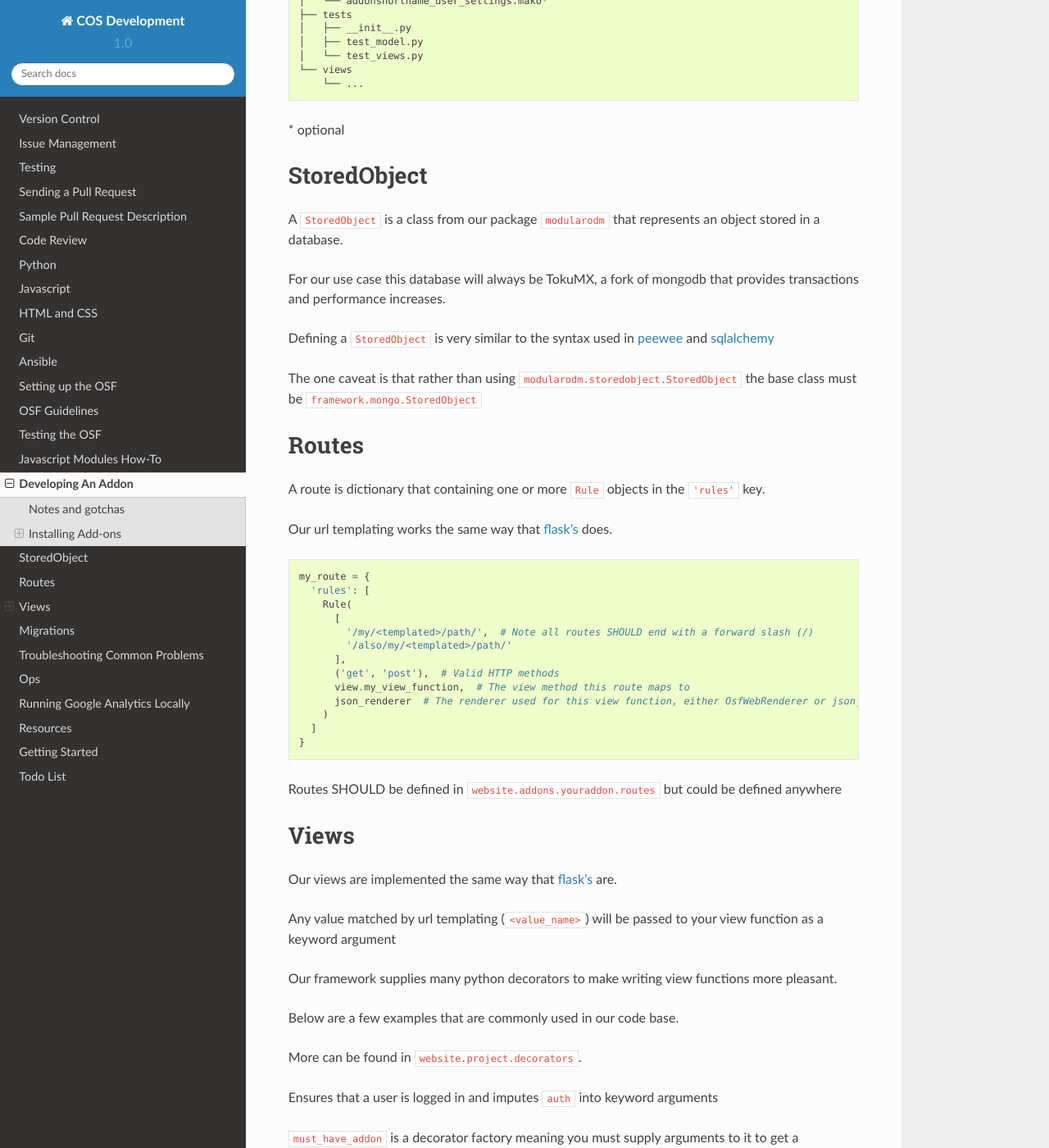
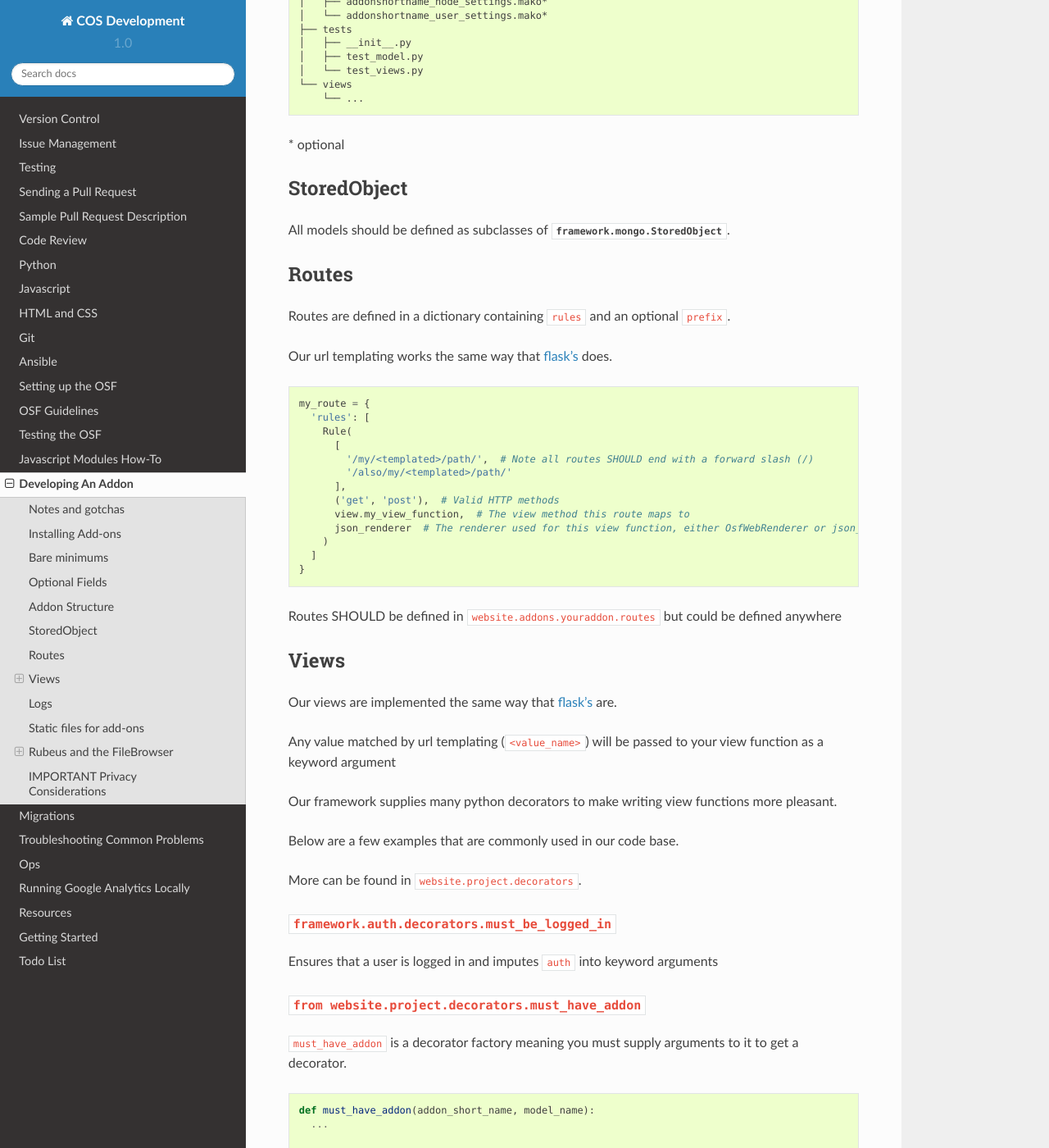
Before and after one commit to CenterForOpenScience/COSDev, a Sphinx documentation site: the page built from docs/osf/addons.rst, in a window 1280 px wide and 1400 px high, scrolled down 3197 px. Shown: the whole window at 82% size. Built offline with Sphinx 7.4.7 and the Read the Docs theme 2.0.0, drawn with Linux system fonts in a browser that asks for light colours; some of the changed text lies outside the part shown.

Commit message:
Better wording and formatting ala @sloria

```diff
--- a/docs/osf/addons.rst
+++ b/docs/osf/addons.rst
@@ -6,7 +6,7 @@
 Notes and gotchas
 *****************
 
-- The words SHALL, MUST, MAY, etc are to be interpreted as defined `here`_
+- The words SHALL, MUST, MAY, etc are to be interpreted as defined `here <https://tools.ietf.org/html/rfc2119>`_.
 - The add-on system is module based not class based
 - Everything you touch should be in the website/addons/ directory
 - You MUST NOT instantiate an `AddonSettings` object yourself
@@ -34,7 +34,7 @@
 
 
 Bare minimums
--------------
+*************
 
 -  ``__init__.py`` declares all views/models/routes/hooks for your add-on
 -  Your add-on MUST declare the following in its ``__init__.py``
@@ -97,7 +97,7 @@
    -  Deprecated field, define as empty dict (``{}``)
 
 Optional Fields
----------------
+***************
 
 Your add-on MAY define the following fields
 
@@ -128,7 +128,7 @@
 
 
 Addon Structure
-------------------
+***************
 
 An add-on SHOULD have the following folder structure
 
@@ -162,26 +162,15 @@
 \* optional
 
 StoredObject
-============
+************
 
-A ``StoredObject`` is a class from our package ``modularodm`` that
-represents an object stored in a database.
+All models should be defined as subclasses of `framework.mongo.StoredObject`.
 
-For our use case this database will always be TokuMX, a fork of mongodb
-that provides transactions and performance increases.
-
-Defining a ``StoredObject`` is very similar to the syntax used in
-`peewee`_ and `sqlalchemy`_
-
-The one caveat is that rather than using
-``modularodm.storedobject.StoredObject`` the base class must be
-``framework.mongo.StoredObject``
 
 Routes
-======
+******
 
-A route is dictionary that containing one or more ``Rule`` objects in
-the ``'rules'`` key.
+Routes are defined in a dictionary containing ``rules`` and an optional ``prefix``.
 
 Our url templating works the same way that `flask’s`_ does.
 
@@ -205,7 +194,7 @@
 could be defined anywhere
 
 Views
-=====
+*****
 
 Our views are implemented the same way that `flask’s`_ are.
 
@@ -277,7 +266,7 @@
 
 
 Static files for add-ons
-***********************
+************************
 
 .. todo:: Add detail.
 
@@ -334,28 +323,28 @@
 
 ::
 
-    :param node_settings addonNodeSettingsBase: Addon settings
+    :param AddonNodeSettingsBase node_settings: Addon settings
 
-    :param name String: Additional information for the folder title
+    :param str name: Additional information for the folder title
 
         eg. Repo name for Github or bucket name for S3
 
-    :param permissions dict or Auth: Dictionary of permissions for the add-on's content or Auth for use in node.can_X methods
+    :param dict or Auth permissions: Dictionary of permissions for the add-on's content or Auth for use in node.can_X methods
 
-    :param urls dict: Hgrid related urls
+    :param dict urls: Hgrid related urls
 
-    :param extra String: Html to be appended to the addon folder name
+    :param str extra: Html to be appended to the addon folder name
 
         eg. Branch switcher for github
 
-    :param kwargs dict: Any additional information to add to the root folder
+    :param dict kwargs: Any additional information to add to the root folder
 
     :return dict: Hgrid formatted dictionary for the addon root folder
 
 Addons using OAuth and OAuth2
 -----------------------------
 
-Some abstraction is in place to reduce redundancy for add-on that authorize access to third-party services via OAuth or OAuth2. Important classes to note include:
+There are utilities for add-ons that use OAuth or Oauth2 for authentication. These include:
 
 - ``website.oauth.models.ExternalProvider`` : a helper class for managing and acquiring credentials (see ``website.addons.mendeley.model.Mendeley`` as an example)
 - ``website.oauth.models.ExternalAccount`` : abstract representation of stored credentials; you do not need to implement a subclass of this class
@@ -412,7 +401,7 @@
 
 General
 
-- **Using ``must_be_contributor_or_public``, ``must_have_addon``, etc. is not enough.** While you should make sure that you correctly decorate your views, that does not ensure that *non-OSF*-related permissions have been handled.
+- **Using** ``must_be_contributor_or_public``, ``must_have_addon``, **etc. is not enough.** While you should make sure that you correctly decorate your views, that does not ensure that *non-OSF*-related permissions have been handled.
 - For file storage add-ons, make sure that contributors can only see the folder that the authorizing user has selected to share.
 - Think carefully about security when writing the node settings view ({{addon}}_node_settings.mako / {{addon}}NodeConfig.js}}. For example, in the GitHub add-on, the user should only be able to see the list of repos from the authenticating account if the user is the authenticator for the current node. Most add-ons will need to tell the view (1) whether the current user is the authenticator of the current node and (2) whether the current user has added an auth token for the current add-on to her OSF account.
 
@@ -435,11 +424,8 @@
 Make sure that any view (CRUD, settings views...) that accesses resources from a 3rd-party service is secured in this way.
 
 
-.. _here: https://tools.ietf.org/html/rfc2119
 .. _routes: #routes
 .. _StoredObjects: #storedobject
 .. _StoredObject: #storedobject
 .. _mako: http://www.makotemplates.org/
-.. _peewee: https://peewee.readthedocs.org/en/latest/
-.. _sqlalchemy: http://www.sqlalchemy.org/
 .. _flask’s: http://flask.pocoo.org/docs/0.10/views/
```
Also changed, not shown: other parts of docs/osf/addons.rst (+3 -3 lines).
